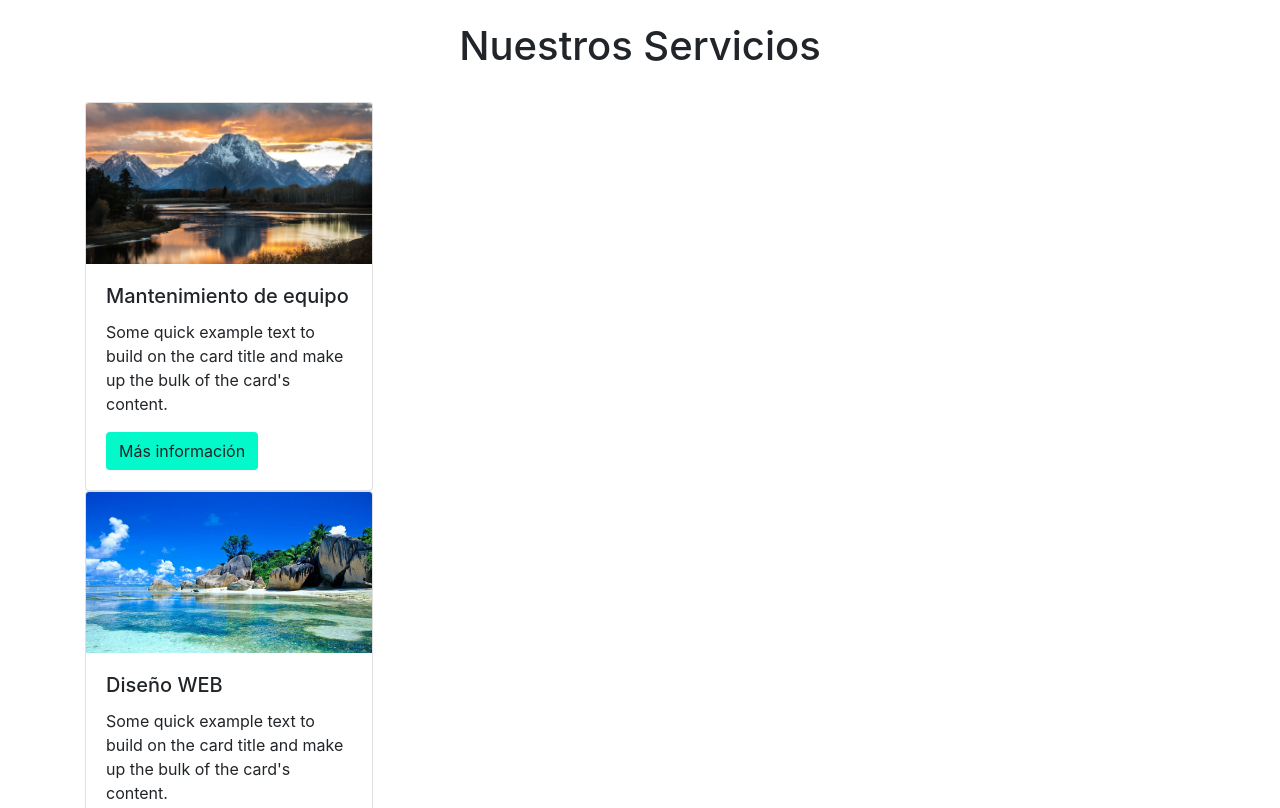
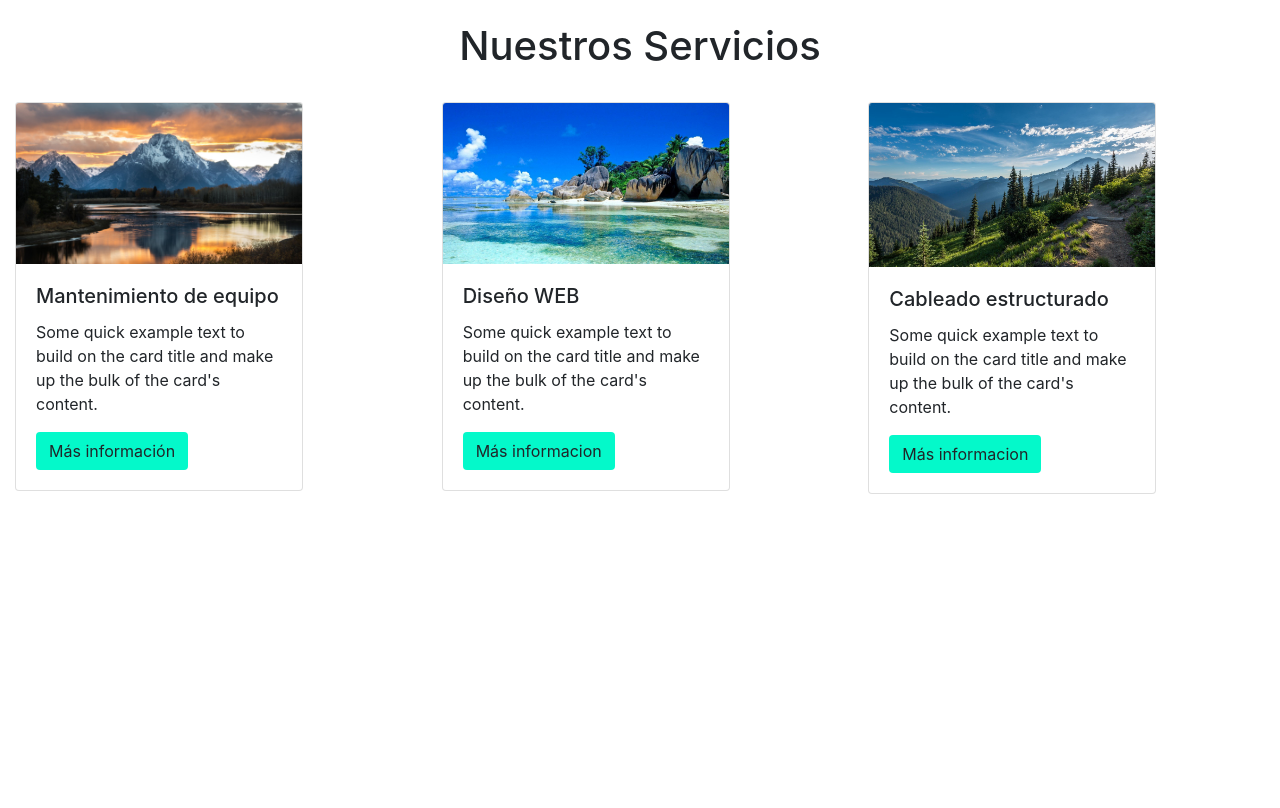
Before and after one commit to javhy014/javhy014.github.io, a plain HTML site: page index.html in a window 1280 px wide. Shown: the part 722-1530 px from the top of the page. After the commit the page ends 1264 px from the top, so only its background shows below. Drawn offline with nearby package versions, Linux system fonts and the light colour scheme.

Commit message:
Update index.html

```diff
--- a/index.html
+++ b/index.html
@@ -98,9 +98,9 @@
       <br>
 
       <!-- TARJETAS DE SERVICIOS -->
-      <div class="container">
+      <div class="container-fluid">
         <div class="row">
-            <div class="col-sm-12">
+            <div class="col-sm-12 col-lg-4">
                 <div class="card rounded" style="width: 18rem;">
                     <img src="img/1.jpg" class="card-img-top" alt="...">
                     <div class="card-body">
@@ -111,7 +111,7 @@
                   </div>
             </div>
             <br>
-            <div class="col-sm-12">
+            <div class="col-sm-12 col-lg-4">
                 <div class="card rounded" style="width: 18rem;">
                     <img src="img/2.jpg" class="card-img-top" alt="...">
                     <div class="card-body">
@@ -121,7 +121,7 @@
                     </div>
                   </div>
             </div>
-            <div class="col-sm-12">
+            <div class="col-sm-12 col-lg-4">
                 <div class="card rounded" style="width: 18rem;">
                     <img src="img/4.jpg" class="card-img-top" alt="...">
                     <div class="card-body">
```
